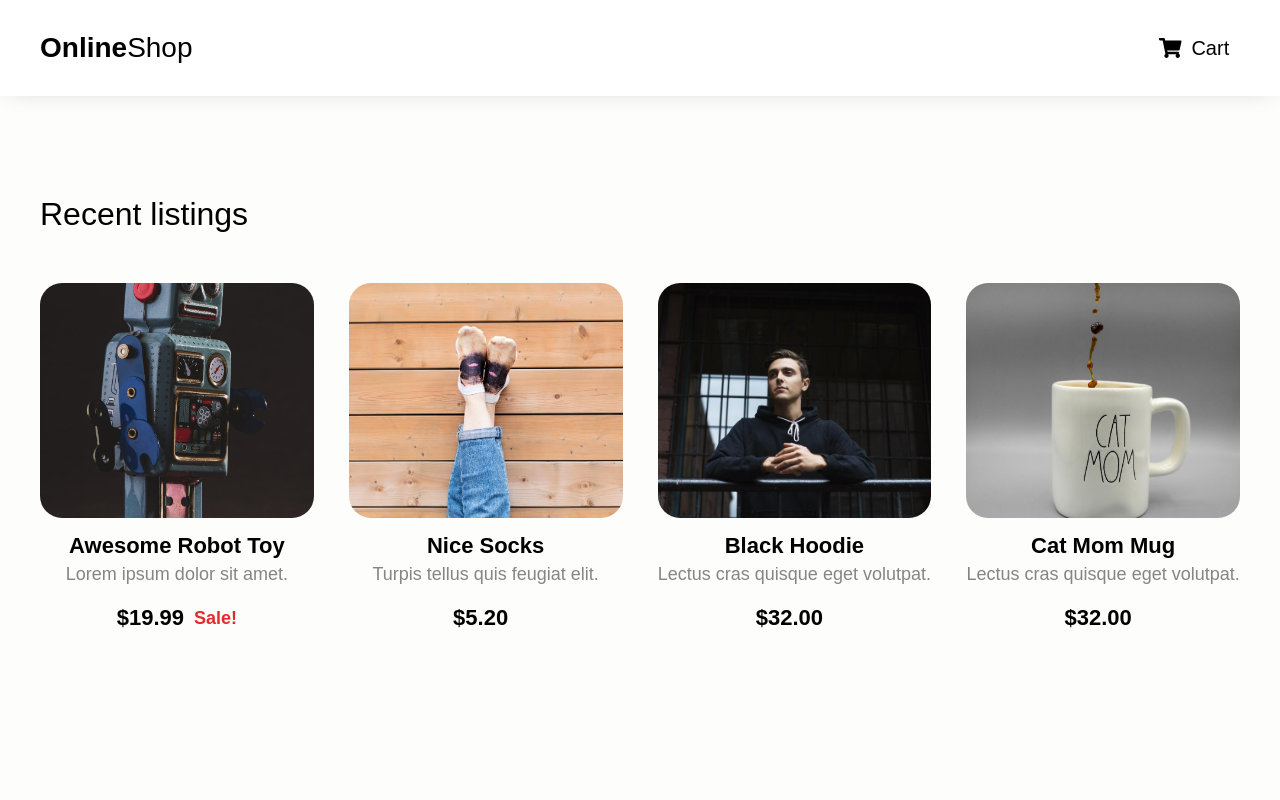
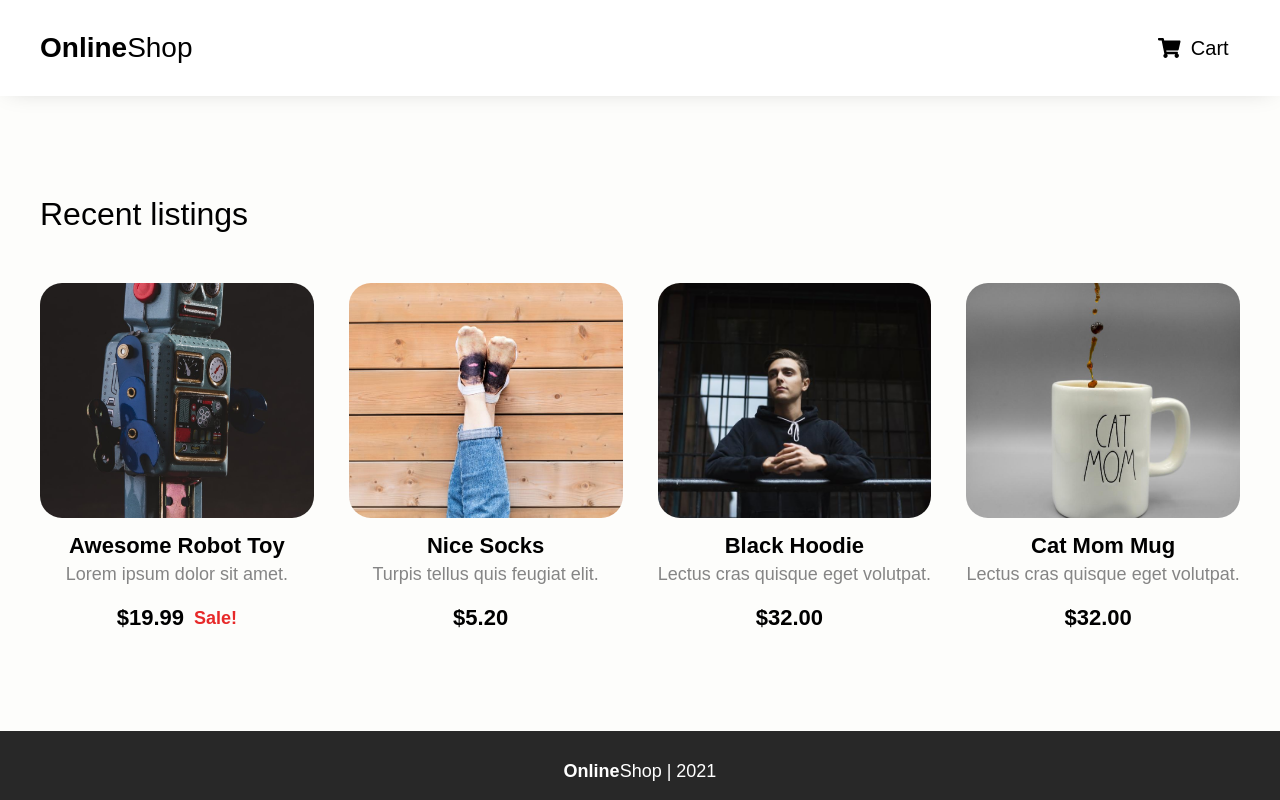
Before and after one commit to kcholew4/vue-shop-demo, a Vue app: page / in a window 1280 px wide. Built offline with nearby package versions, Linux system fonts and the light colour scheme; data requests are answered from the project's data file; a web font is replaced by a local one.

Commit message:
Create Footer

```diff
--- a/src/App.vue
+++ b/src/App.vue
@@ -1,7 +1,8 @@
 <template>
   <div id="app" :class="{ 'hide-overflow': hideOverflow }">
     <NavBar />
-    <router-view />
+    <router-view style="margin-bottom: 100px" />
+    <Footer />
     <CartModal v-if="cartModal.active" />
   </div>
 </template>
@@ -9,11 +10,13 @@
 <script>
 import { mapState } from "vuex";
 import NavBar from "@/components/NavBar.vue";
+import Footer from "@/components/Footer.vue";
 import CartModal from "@/components/CartModal.vue";
 
 export default {
   components: {
     NavBar,
+    Footer,
     CartModal,
   },
   computed: {
@@ -29,6 +32,8 @@ export default {
 @use "@/assets/scss/_default";
 
 #app {
+  display: flex;
+  flex-direction: column;
   height: 100vh;
   position: relative;
   overflow: auto;
--- a/src/assets/scss/_default.scss
+++ b/src/assets/scss/_default.scss
@@ -3,7 +3,7 @@
   box-sizing: border-box;
 }
 
-body {
+html {
   font-size: 18px;
 }
 
--- /dev/null
+++ b/src/components/Footer.vue
@@ -0,0 +1,22 @@
+<template>
+  <footer class="footer">
+    <div><span style="font-weight: 700">Online</span>Shop | 2021</div>
+  </footer>
+</template>
+
+<script>
+export default {};
+</script>
+
+<style lang="scss" scoped>
+.footer {
+  flex: 0 0 80px;
+  color: white;
+  background-color: #282828;
+  display: flex;
+  align-items: center;
+  justify-content: center;
+  margin-top: auto;
+  font-size: 1rem;
+}
+</style>
--- a/src/components/NavBar.vue
+++ b/src/components/NavBar.vue
@@ -26,7 +26,7 @@ export default {
 <style lang="scss" scoped>
 .nav-bar {
   display: flex;
-  height: 96px;
+  flex: 0 0 96px;
   background-color: white;
   box-shadow: 0px 0px 23px -9px rgba(0, 0, 0, 0.25);
   justify-content: center;
```
